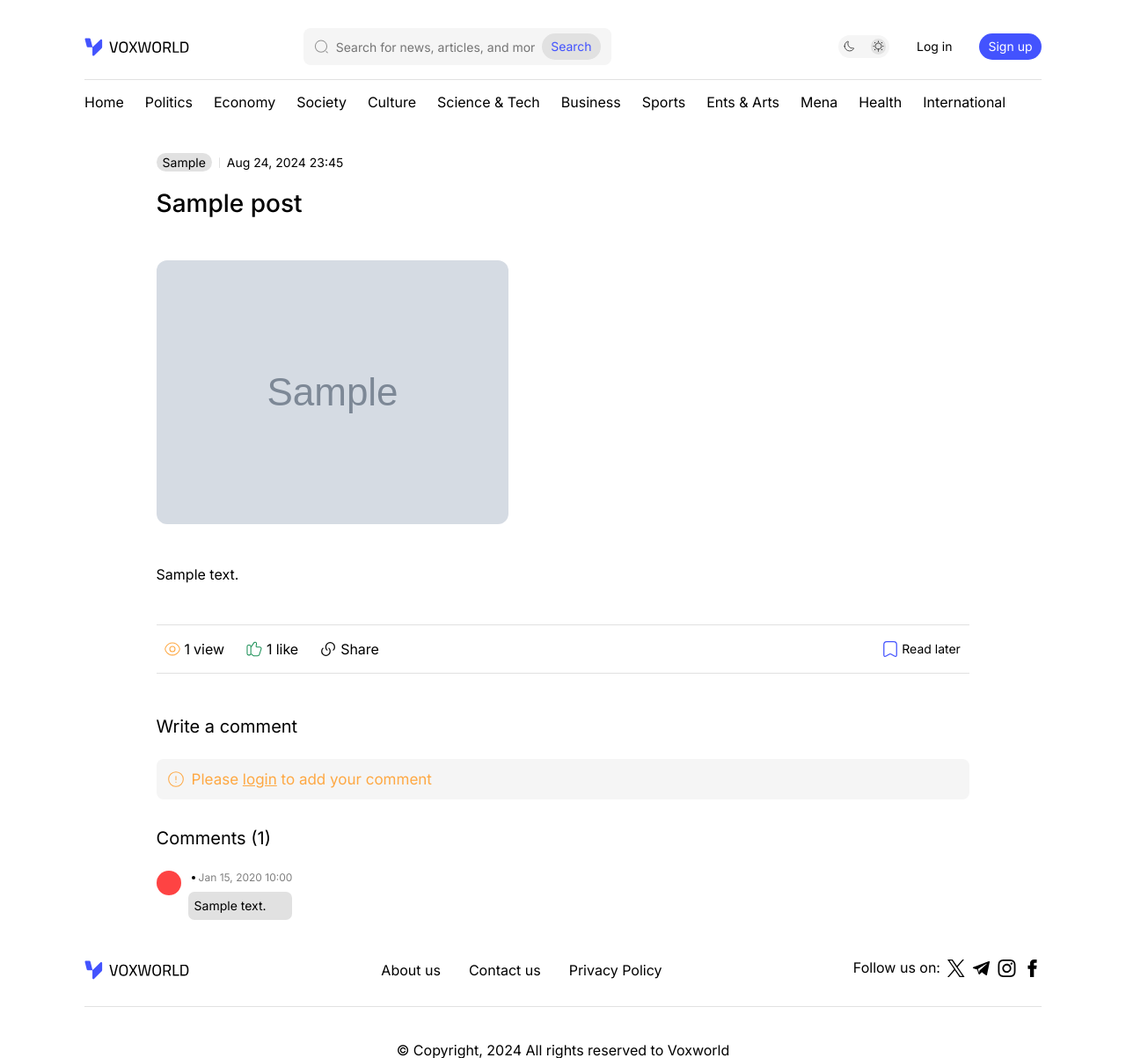
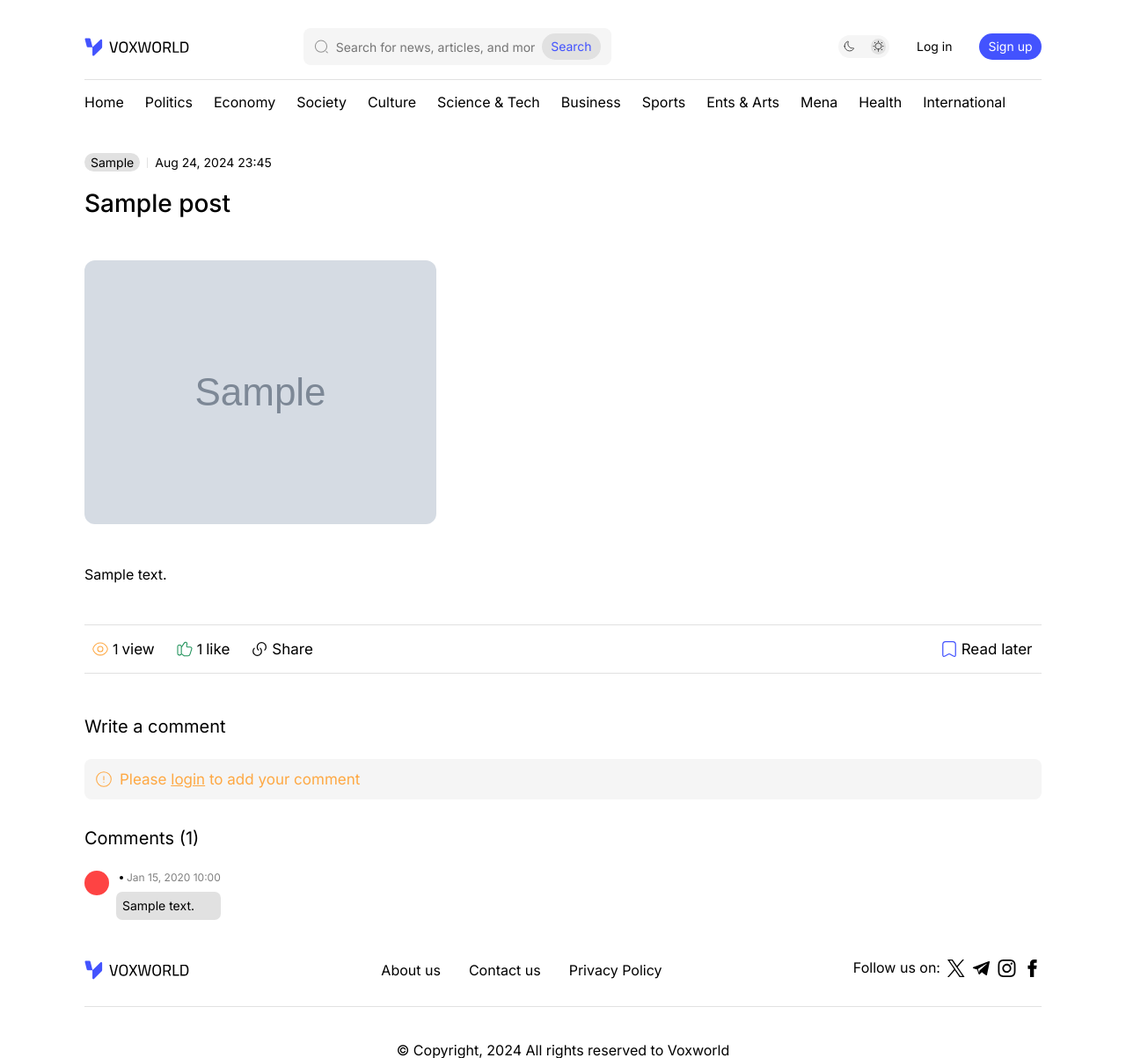
Before and after one commit to anasskam/Voxworld, a PHP site: page /Voxworld/post.php?post_id=1 in a window 1280 px wide. Shown: the whole page at 88% size. Run offline with PHP 8.4, Linux system fonts and the light colour scheme; tables that the repository leaves empty or names only in its code hold one stand-in row (values such as "Sample post"); grey boxes marked "Sample" are stand-in pictures; data that the repository does not hold is empty; some web fonts are replaced.

Commit message:
fix bugs

```diff
--- a/components/sidebar.php
+++ b/components/sidebar.php
@@ -1,7 +1,9 @@
 <aside class="side-bar" data-state="grow">
 
     <div class="side-bar-header">
-        <img src="../assets/images/logo-light.svg" alt="logo" class="logo">
+        <a href="../index.php">
+            <img src="../assets/images/logo-light.svg" alt="logo" class="logo">
+        </a>
         <div class="role">Admin</div>
     </div>
 
--- a/css/style.css
+++ b/css/style.css
@@ -643,6 +643,9 @@ th {
   align-items: center;
   gap: var(--spacing-3);
 }
+.post-content img {
+  object-fit: cover;
+}
 
 .post-wrapper img {
   aspect-ratio: 1;
@@ -1598,4 +1601,8 @@ th {
     flex-wrap: wrap;
   }
 
-}
+  .intraction-widget p {
+    display: none;
+  }
+
+}
--- a/post.php
+++ b/post.php
@@ -90,6 +90,7 @@ $categoryMapping = [
       <script src="./js/post.js" type="module" defer></script>
       <script src="./js/header.js" type="module" defer></script>
       <script src="./js/share.js" type="module" defer></script>
+
       <script src="https://unpkg.com/sweetalert/dist/sweetalert.min.js"></script>
 
 
@@ -101,7 +102,6 @@ $categoryMapping = [
           <!-- header -->
           <?php include './components/header.php'; ?>
 
-          <div class="container">
           <div class="post-page-wrapper">
             <?php
               $select_posts = $conn->prepare("SELECT * FROM `posts` WHERE id = ?");
@@ -169,53 +169,45 @@ $categoryMapping = [
               <div class="post-intractions-wrapper space-between">
 
                   <div class="views-likes-wrapper">
-                      <a class="post-views-wrapper post-intraction-wrapper text-body2">
+                    <a class="intraction-widget post-views-wrapper post-intraction-wrapper text-body2">
                       <img src="./assets/icons/show-pass.svg" alt="views">
-                        <?php
-                          if($total_views == 1){
-                            echo '<span class="post-views" name="post-views">' . $total_views . '</span> view';
-                          } else {
-                            echo '<span class="post-views" name="post-views">' . $total_views . '</span> views';
-                          }
-                        ?>
+                      <span class="post-views" name="post-views"> <?php echo $total_views ?></span>
+                      <p><?php echo ($total_views == 1)? "view": "views" ?></p>
                     </a>
 
-                      <button id="likes-section" name="like_post" class="post-likes-wrapper post-intraction-wrapper text-body2">
+                    <button id="likes-section" name="like_post" class="intraction-widget post-likes-wrapper post-intraction-wrapper text-body2">
 
                     <?php
                       if($confirm_likes->rowCount() > 0){
                           echo '<img src="./assets/icons/like_filled.svg" alt="likes">';
-
                       } else {
                         echo '<img src="./assets/icons/like.svg" alt="likes">';
                       }
-                        if($total_post_likes == 1){
-                          echo '<span class="post-likes" name="post-likes">' . $total_post_likes . '</span> like';
-                        } else {
-                          echo '<span class="post-likes" name="post-likes">' . $total_post_likes . '</span> likes';
-                        }
                     ?>
-
+                    <span class="post-likes" name="post-likes"><?php echo $total_post_likes ?></span>
+                    <p><?php echo ($total_post_likes == 1)? "like": "likes" ?></p>
 
                     </button>
-                      <button id="share-button" class="post-likes-wrapper post-intraction-wrapper text-body2">
+
+                    <button id="share-button" class="intraction-widget post-likes-wrapper post-intraction-wrapper text-body2">
                       <svg width="20" height="20" viewBox="0 0 24 24" fill="none" xmlns="http://www.w3.org/2000/svg">
                         <path d="M13.0601 10.9399C15.3101 13.1899 15.3101 16.8299 13.0601 19.0699C10.8101 21.3099 7.17009 21.3199 4.93009 19.0699C2.69009 16.8199 2.68009 13.1799 4.93009 10.9399" stroke="currentcolor" stroke-width="1.5" stroke-linecap="round" stroke-linejoin="round"/>
                         <path d="M10.59 13.4099C8.24996 11.0699 8.24996 7.26988 10.59 4.91988C12.93 2.56988 16.73 2.57988 19.08 4.91988C21.43 7.25988 21.42 11.0599 19.08 13.4099" stroke="currentcolor" stroke-width="1.5" stroke-linecap="round" stroke-linejoin="round"/>
                       </svg>
-                        Share
+                      <p>Share</p>
                     </button>
 
                   </div>
 
-                    <button id="bookmarks-section" name="bookmark_post" class="post-bookmarks-wrapper text-body2 ghost-btn transparent">
+                  <button id="bookmarks-section" name="bookmark_post" class="intraction-widget post-bookmarks-wrapper text-body2 ghost-btn transparent">
                   <?php if($confirm_bookmarks->rowCount() > 0){
                       echo '<img src="./assets/icons/bookmark_filled.svg" alt="bookmark icon">';
                       } else {
                         echo '<img src="./assets/icons/bookmark.svg" alt="bookmark icon">';
                       }
                     ?>
-                     Read later
+                    <p>Read later</p>
+
                   </button>
 
               </div>
@@ -328,7 +320,6 @@ $categoryMapping = [
             </section>
 
           </div>
-          </div>
 
           <!-- footer -->
           <?php include './components/footer.php'; ?>
--- a/search.php
+++ b/search.php
@@ -43,6 +43,8 @@ if(isset($_POST['search-btn']) or isset($_POST['search-bar'])){
     // Check if no posts //
     $postsCount = $conn->query('SELECT COUNT(id) AS NumPosts FROM posts')->fetch(PDO::FETCH_ASSOC);
     $emptyIllustration = ($postsCount['NumPosts'] == 0) ? emptyStateTemplate("There are no posts to show :(") : "";
+} else {
+    header('Location: index.php');
 }
 ?>
 <!DOCTYPE html>
```
Also changed, not shown: profile/general.php (+4 -3 lines). Lines whose indentation alone changed are shown as unchanged.
